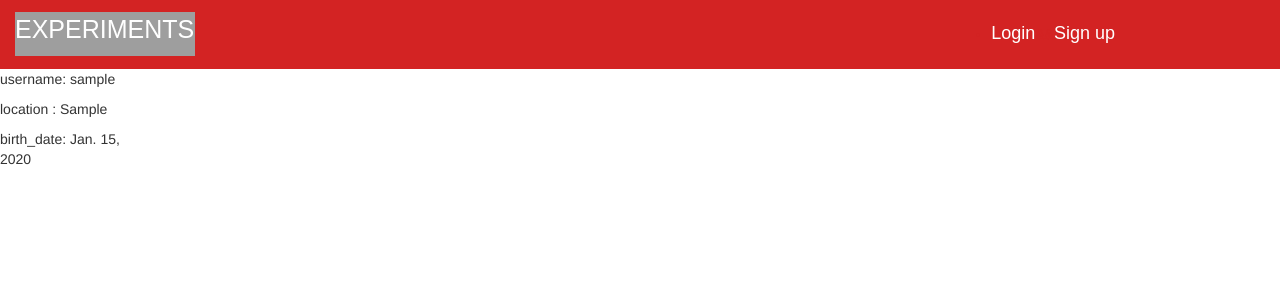
After one commit to coretabs/tejruba, a Django app: a page that uses tejruba/templates/profile_view.html in a window 1280 px wide. The commit adds this page. Shown: the top 300 px of the page. Run offline with Django 3.2, Linux system fonts and the light colour scheme; tables that the repository leaves empty hold one stand-in row (values such as "Sample post"); some libraries are stand-ins or nearby versions; grey boxes are pictures that could not be loaded.

Commit message:
add: View Profile

```diff
--- a/tejruba/experiment/models.py
+++ b/tejruba/experiment/models.py
@@ -53,9 +53,19 @@ class Profile(models.Model):
     profile_picture = models.ImageField(upload_to='thumbpath', blank=True)
     location = models.CharField(max_length=30, blank=True)
     birth_date = models.DateField(null=True, blank=True)
+    slug =  models.SlugField(unique=True, blank=True)
 
     def __str__(self):
         return f"{self.user} Profile"
+
+    def save(self, *args, **kwargs):
+        if not self.id:
+            self.slug = slugify(self.user)
+
+        super().save(*args, **kwargs)
+
+    def get_absolute_url(self):
+        return reverse_lazy('profile_view', args=[self.slug])
 
 @receiver(post_save, sender=User)
 def update_user_profile(sender, instance, created, **kwargs):
--- a/tejruba/experiment/templates/base.html
+++ b/tejruba/experiment/templates/base.html
@@ -19,6 +19,7 @@
         <div class="container">
             <div class="float-left">
                 <a href="{% url 'experiments_list' %}" id="logo">EXPERIMENTS</a>
+                <a href="{% url 'profile' %}"> {{ user.username }}</a>
             </div>
             <div class="float-right">
                 <div class="login-box">
--- a/tejruba/experiment/templates/list_experiments.html
+++ b/tejruba/experiment/templates/list_experiments.html
@@ -10,7 +10,7 @@
         {% for experiment in experiments %}
         <tr>
             <td class="left">
-                <h4><a href="{% url 'profile' %}">{{ experiment.author }}</a></h4>
+                <h4><a href="user/{{experiment.author}}/">{{ experiment.author }}</a></h4>
             </td>
             <td class="right">
                 <h4><a href="{{ experiment.get_absolute_url }}">{{ experiment }}</a></h4><br>
--- a/tejruba/experiment/urls.py
+++ b/tejruba/experiment/urls.py
@@ -8,15 +8,19 @@ experiments/<int:pk>/delete
 urlpatterns = [
     path('', views.experiments_list, name='experiments_list'),
     path('experiments/<int:pk>/', views.experiment_detail_view, name='experiment-detail'),
-    path('experiments/<int:pk>/useful/', views.ExperimentUsefulRedirect.as_view(), name='experiment_useful'),
-    path('api/experiments/<int:pk>/useful/', views.ExperimentUsefulAPI.as_view(), name='experiment_api_useful'),
-    path('api/experiments/<int:pk>/notuseful/', views.ExperimentNotUsefulAPI.as_view(), name='experiment_api_notuseful'),
-    path('experiments/<int:pk>/notuseful/', views.ExperimentNotUsefulRedirect.as_view(), name='experiment_notuseful'),
+
     path('experiments/add/', views.create_experiment, name="create_experiment"),
     path('experiments/<int:pk>/edit/', views.experiment_update, name="experiment_update"),
     path('experiments/<int:pk>/delete/', views.experiment_delete, name="experiment_delete"),
+
+    path('experiments/<int:pk>/useful/', views.ExperimentUsefulRedirect.as_view(), name='experiment_useful'),
+    path('experiments/<int:pk>/notuseful/', views.ExperimentNotUsefulRedirect.as_view(), name='experiment_notuseful'),
+
+    path('api/experiments/<int:pk>/useful/', views.ExperimentUsefulAPI.as_view(), name='experiment_api_useful'),
+    path('api/experiments/<int:pk>/notuseful/', views.ExperimentNotUsefulAPI.as_view(), name='experiment_api_notuseful'),
+
     path('user/', views.update_profile, name="profile"),
+    path('user/<slug>/', views.profile_view, name="profile_view"),
     path('signup/', views.signup, name='signup'),
 
-
 ]
--- a/tejruba/experiment/views.py
+++ b/tejruba/experiment/views.py
@@ -3,14 +3,13 @@ from django.contrib.auth.decorators import login_required
 from django.db import transaction
 from django.shortcuts import render, redirect, get_object_or_404
 from django.http import Http404
-from .models import Experiment
+from .models import Experiment, Profile
 from .forms import ExperimentForm, UserForm, ProfileForm, SignUpForm
 from django.contrib.auth import login, authenticate
 from django.views.generic import RedirectView
 from rest_framework.views import APIView
 from rest_framework.response import Response
 from rest_framework import authentication, permissions
-
 
 #list of experiments
 def experiments_list(request):
@@ -179,6 +178,9 @@ def update_profile(request):
         'profile_form': profile_form
     })
 
+def profile_view(request, slug):
+    profile = get_object_or_404(Profile, slug=slug)
+    return render(request, 'profile_view.html', {'profile': profile})
 
 def signup(request):
     if request.method == 'POST':
--- /dev/null
+++ b/tejruba/templates/profile_view.html
@@ -0,0 +1,8 @@
+{% extends "base.html" %}
+
+{% block content %}
+
+<p>username: {{ profile.user }}</p>
+<p>location : {{ profile.location }}</p>
+<p>birth_date: {{ profile.birth_date }}</p>
+{% endblock %}
```
Also changed, not shown: tejruba/experiment/migrations/0001_initial.py, tejruba/experiment/migrations/0002_auto_20180718_0948.py (deleted), tejruba/experiment/migrations/0003_profile.py (deleted).
